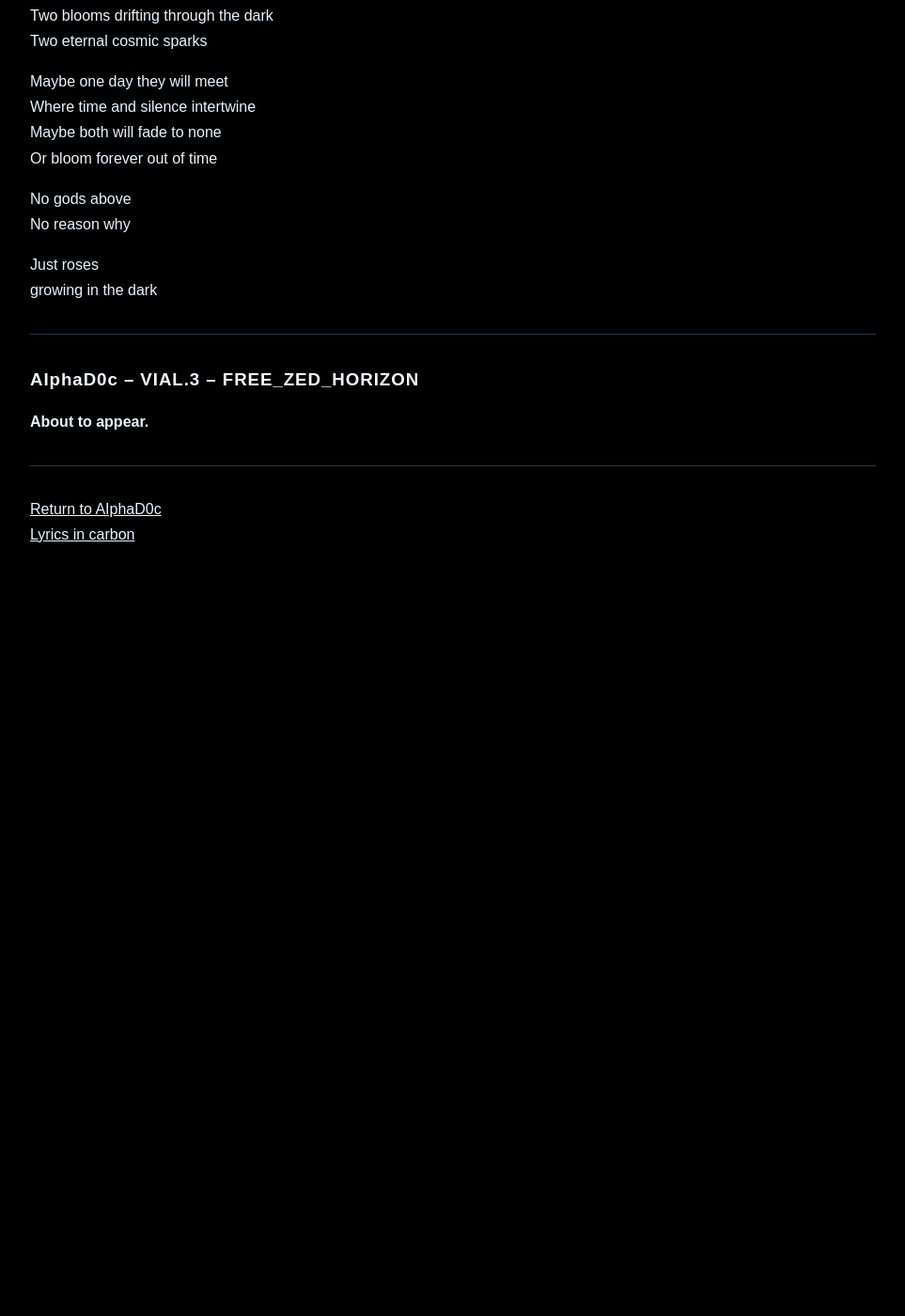
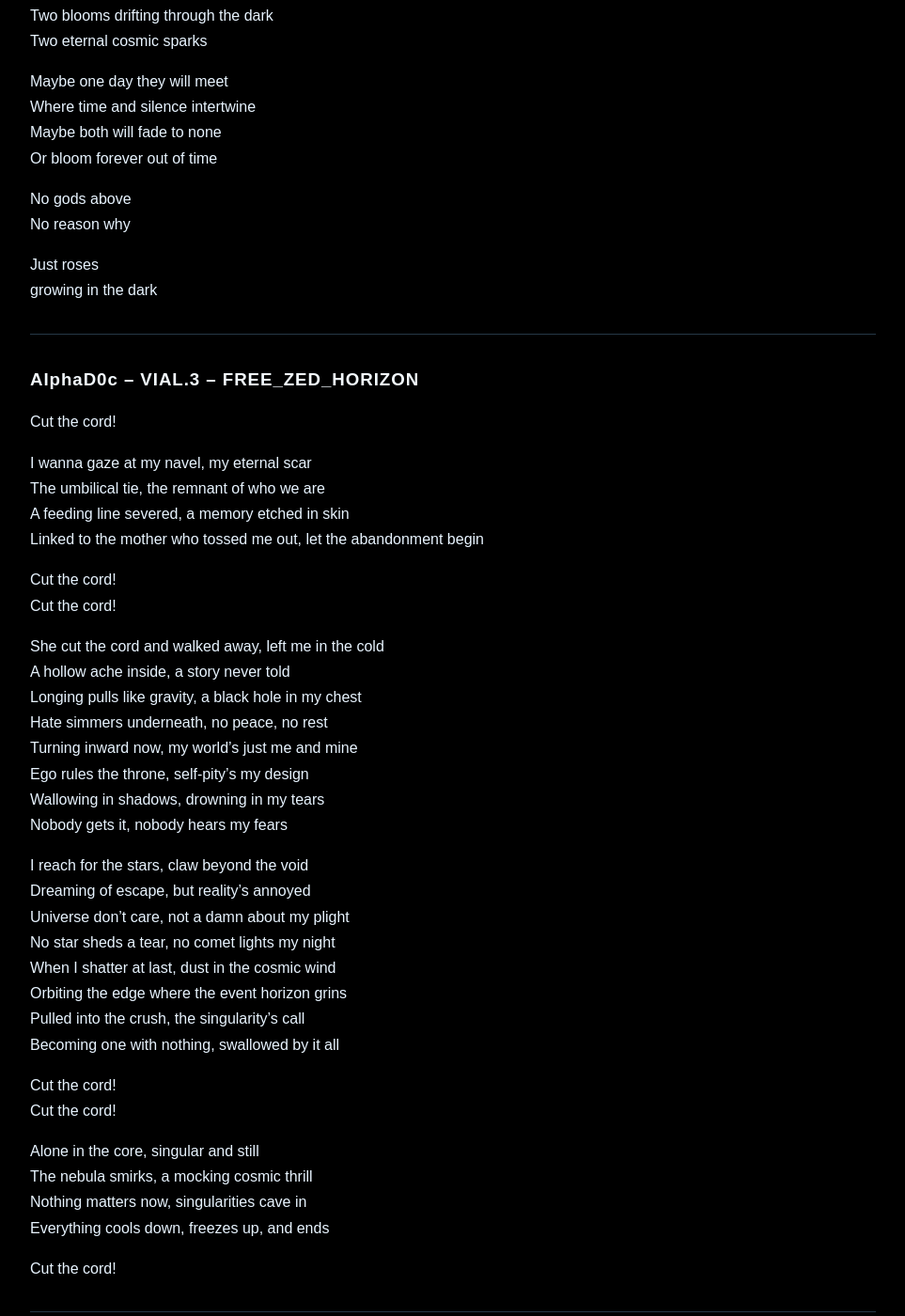
Before and after one commit to AIphaD0c/AIphaD0ctrine, a Jekyll site: the page built from vial3.md, in a window 1280 px wide and 1400 px high, scrolled down 5291 px. Shown: the whole window at 94% size, without its empty margins (158-1121 px from the left). Built offline with Jekyll 4.4.1, drawn with Linux system fonts in a browser that asks for light colours; our own code applies the rules of GitHub Pages for plain Markdown files; before the commit the page ends 5921 px from its top, so only the background shows below that.

Commit message:
Update vial3.md

```diff
--- a/vial3.md
+++ b/vial3.md
@@ -210,7 +210,43 @@ growing in the dark
 
 ### AIphaD0c – VIAL.3 – FREE_ZED_HORIZON
 
-**About to appear.**
+Cut the cord!
+
+I wanna gaze at my navel, my eternal scar
+The umbilical tie, the remnant of who we are
+A feeding line severed, a memory etched in skin
+Linked to the mother who tossed me out, let the abandonment begin
+
+Cut the cord!
+Cut the cord!
+
+She cut the cord and walked away, left me in the cold
+A hollow ache inside, a story never told
+Longing pulls like gravity, a black hole in my chest
+Hate simmers underneath, no peace, no rest
+Turning inward now, my world’s just me and mine
+Ego rules the throne, self-pity’s my design
+Wallowing in shadows, drowning in my tears
+Nobody gets it, nobody hears my fears
+
+I reach for the stars, claw beyond the void
+Dreaming of escape, but reality’s annoyed
+Universe don’t care, not a damn about my plight
+No star sheds a tear, no comet lights my night
+When I shatter at last, dust in the cosmic wind
+Orbiting the edge where the event horizon grins
+Pulled into the crush, the singularity’s call
+Becoming one with nothing, swallowed by it all
+
+Cut the cord!
+Cut the cord!
+
+Alone in the core, singular and still
+The nebula smirks, a mocking cosmic thrill
+Nothing matters now, singularities cave in
+Everything cools down, freezes up, and ends
+
+Cut the cord!
 
 ---
 
```
